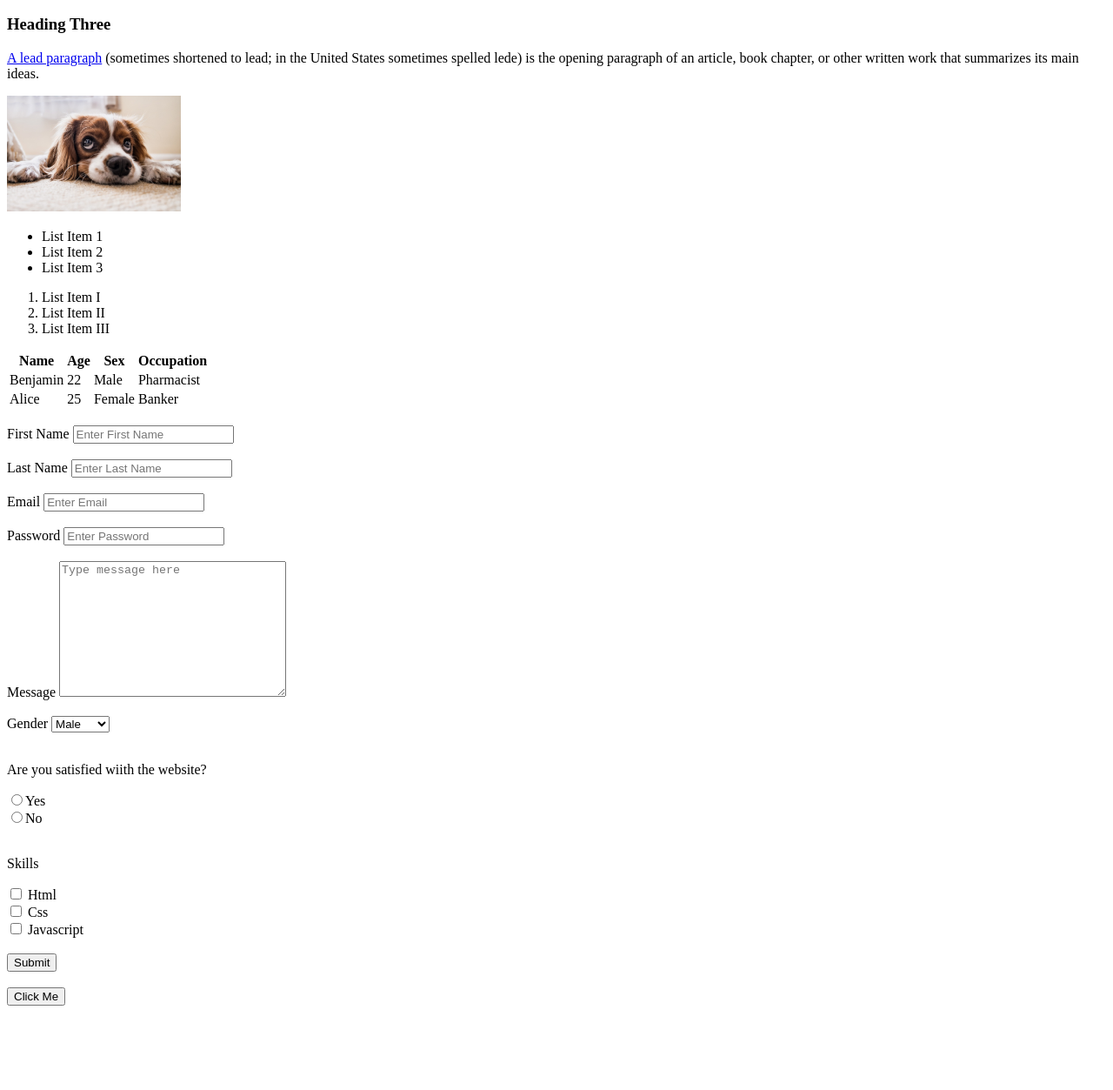
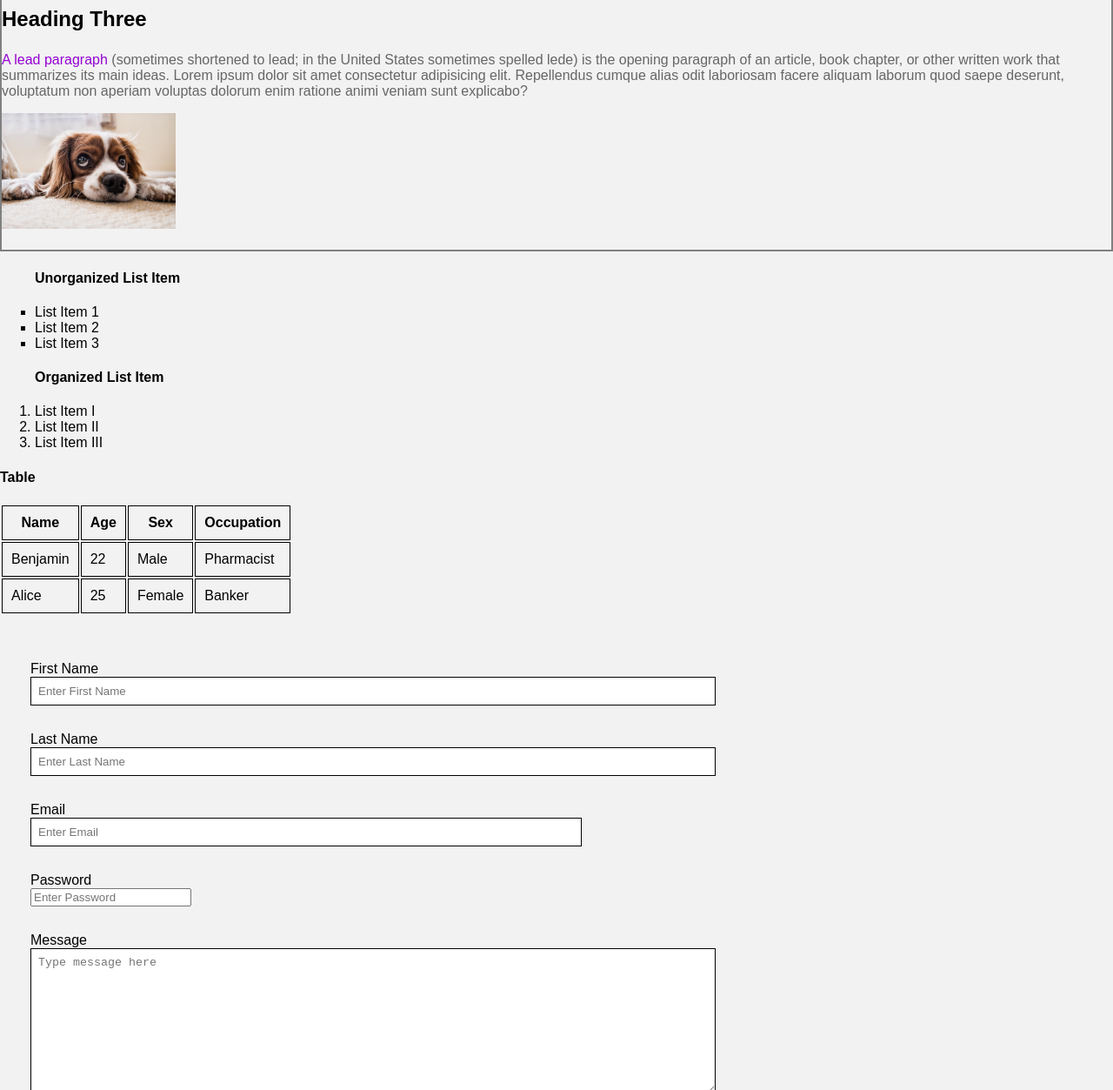
Before and after one commit to GrimmBenn/Bootcamp-repo1, a plain HTML site: page index.html in a window 1280 px wide. Shown: the part 110-1363 px from the top of the page at 87% size. Before the commit the page ends 1274 px from the top, so only its background shows below. Drawn offline with Linux system fonts and the light colour scheme.

Commit message:
Added css

```diff
--- /dev/null
+++ b/CSS/Style.css
@@ -0,0 +1,102 @@
+body{
+    background-color: #f2f2f2;
+    color: black;
+    font-family: Arial, Helvetica, sans-serif;
+    font-size: 16px;
+    font-weight:100;
+    margin: 0;
+
+}
+
+h1, h2, h3{
+    font-size: 24px;
+}
+
+.box-1 p{
+    font-size: 16px;
+    color: #666666;
+}
+
+a{
+    text-decoration: none;
+    color: darkviolet;
+}
+
+a:hover{
+    color: blue;
+    text-decoration: underline;
+
+}
+
+.box-1{
+    margin-bottom: 20px;
+}
+
+.container {
+    border: 2px gray solid;
+    box-shadow: rgba(0, 0, 0, 0.3);
+
+}
+
+.unorganized-list ul{
+    list-style: square;
+    padding:1;
+}
+
+.organized-list ol{
+    padding:1;
+}
+
+.table h4{
+    text-align: left;
+}
+
+td, th{
+    border: 1px solid;
+    padding: 10px;
+}
+
+.form-1{
+    padding: 20px;
+    max-width: 800px;
+}
+
+.form-1 .form-group{
+    padding: 15px;
+}
+.form-1 label{
+    display: block;
+}
+.form-1 input[type="text"], .form-1 textarea{
+    padding: 8px;
+    width: 100%;
+    border: 1px black solid;
+    background-color: #FFFFFF;
+    color: #333333;
+}
+
+.form-1 Input[type="email"]{
+    padding: 8px;
+    width: 80%;
+    border: 1px black solid;
+}
+
+.form-1 input[type="submit"]{
+    background-color: #333333;
+    color: #f2f2f2;
+    padding: 10px 15px;
+    border: none;
+}
+.form-1 input[type="submit"]:hover{
+    background-color: #CCCCCC;
+    color: black;
+
+}
+.block{
+    float: left;
+    width: 33.3%;
+    border: 1px solid aquamarine;
+    padding: 10px;
+    box-sizing: border-box;
+    background-color: #666666;
+}
--- a/index.html
+++ b/index.html
@@ -4,32 +4,41 @@
     <meta charset="UTF-8">
     <meta name="viewport" content="width=device-width, initial-scale=1.0">
     <title>Simple Website</title>
+    <link rel="stylesheet" type="text/css" href="css/style.css" >
 </head>
 <body>
+    <div class="container">
+    <div class="box-1">
         <h1>Main Heading</h1>
         <h2>Heading Two</h2>
         <h3>Heading Three</h3>
 
-   <p><a href="https://www.google.com/search?q=meaning+of+lead+paragraph&oq=meaning+of+a+lead+paragra&gs_lcrp=EgZjaHJvbWUqCAgBEAAYFhgeMgYIABBFGDkyCAgBEAAYFhgeMggIAhAAGBYYHjIKCAMQABiGAxiKBTIKCAQQABiGAxiKBTIKCAUQABiGAxiKBdIBCTE2OTMwajFqN6gCALACAA&sourceid=chrome&ie=UTF-8" target="_blank">A lead paragraph</a> (sometimes shortened to lead; in the United States sometimes spelled lede) is the opening paragraph of an article, book chapter, or other written work that summarizes its main ideas.</p>
+        <p><a href="https://www.google.com/search?q=meaning+of+lead+paragraph&oq=meaning+of+a+lead+paragra&gs_lcrp=EgZjaHJvbWUqCAgBEAAYFhgeMgYIABBFGDkyCAgBEAAYFhgeMggIAhAAGBYYHjIKCAMQABiGAxiKBTIKCAQQABiGAxiKBTIKCAUQABiGAxiKBdIBCTE2OTMwajFqN6gCALACAA&sourceid=chrome&ie=UTF-8" target="_blank">A lead paragraph</a> (sometimes shortened to lead; in the United States sometimes spelled lede) is the opening paragraph of an article, book chapter, or other written work that summarizes its main ideas. Lorem ipsum dolor sit amet consectetur adipisicing elit. Repellendus cumque alias odit laboriosam facere aliquam laborum quod saepe deserunt, voluptatum non aperiam voluptas dolorum enim ratione animi veniam sunt explicabo?</p>
 
         <!--Image-->
         <img src="puppy.jpg" alt="A puppy Image" width="200">
+    </div>
+    </div>
 
-
-
+    <div class="unorganized-list">
         <ul>
+            <h4>Unorganized List Item </h4>
             <li>List Item 1</li>
             <li>List Item 2</li>
             <li>List Item 3</li>
         </ul>
-
+    </div>
+    <div class="organized-list">
         <ol>
+            <h4>Organized List Item</h4>
             <li>List Item I</li>
             <li>List Item II</li>
             <li>List Item III</li>
         </ol>
-
+    </div>
         <!--Tables-->
+        <div class="table">
+        <h4>Table</h4>
         <table>
             <thead>
                 <tr>
@@ -52,36 +61,33 @@
             </tr>
             </thead>
         </table>
+        </div>
+
 
         <br>
 
         <!--Forms -->
-   <form action="process.php" method="POST">
-    <div>
+        <form action="process.php" method="POST" class="form-1">
+            <div class="form-group">
                 <label for="">First Name</label>
                 <input type="text" name="first-name" placeholder="Enter First Name">
             </div>
-   <br>
-    <div>
+            <div class="form-group">
                 <label for="">Last Name</label>
                 <input type="text" name="last-name" placeholder="Enter Last Name">
             </div>
-    <br>
-    <div>
+            <div class="form-group">
                 <label for="">Email</label>
                 <input type="email" name="email" placeholder="Enter Email">
             </div>
-    <br>
-    <div>
+            <div class="form-group">
                 <label for="">Password</label>
                 <input type="password" name="password" placeholder="Enter Password">
             </div>
-    <br>
-    <div>
+            <div class="form-group">
                 <label for="">Message</label>
                 <textarea name="message" id="" cols="30" rows="10" placeholder="Type message here"></textarea>
             </div>
-    <br>
             <div>
             <label for="">Gender</label>
             <select name="gender" id="">
@@ -117,8 +123,23 @@
 
         <!--Buttons-->
         <br>
-   <button>Click Me</button>
+    <div class="block">
+        <h4>About Us</h4>
+        <p>Lorem ipsum dolor sit amet consectetur adipisicing elit. Ipsa itaque qui maxime deleniti atque, fugit culpa, quia distinctio aut perspiciatis rerum blanditiis. Blanditiis accusantium dolor, cupiditate repellendus recusandae laboriosam facilis? lorem</p>
 
+    </div>
+
+    <div class="block">
+        <h4>More Information</h4>
+        <p>Lorem ipsum dolor sit amet consectetur adipisicing elit. Ipsa itaque qui maxime deleniti atque, fugit culpa, quia distinctio aut perspiciatis rerum blanditiis. Blanditiis accusantium dolor, cupiditate repellendus recusandae laboriosam facilis? lorem</p>
+
+    </div>
+
+    <div class="block">
+        <h4>Contact Us</h4>
+        <p>Lorem ipsum dolor sit amet consectetur adipisicing elit. Ipsa itaque qui maxime deleniti atque, fugit culpa, quia distinctio aut perspiciatis rerum blanditiis. Blanditiis accusantium dolor, cupiditate repellendus recusandae laboriosam facilis? lorem</p>
+
+    </div>
 
 </body>
 </html>
```
Lines whose indentation alone changed are shown as unchanged.
